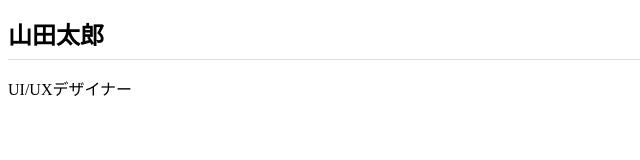
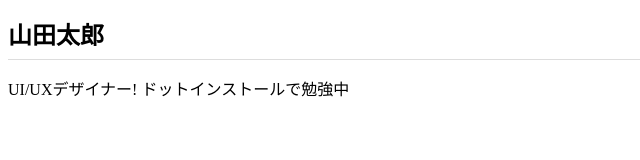
Before and after one commit to nuto0911/nuto0911.github.io, a plain HTML site: page index.html in a window 1280 px wide. Shown: the whole page, without its empty margins (0-640 px from the left). Drawn offline with Linux system fonts and the light colour scheme.

Commit message:
Add files via upload

```diff
--- a/index.html
+++ b/index.html
@@ -7,6 +7,6 @@
   </head>
   <body>
     <h1>山田太郎</h1>
-    <p>UI/UXデザイナー</p>
+    <p>UI/UXデザイナー! ドットインストールで勉強中</p>
   </body>
 </html>
```
